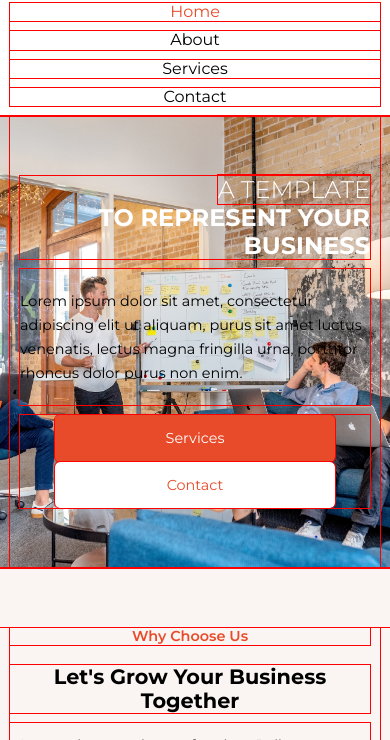
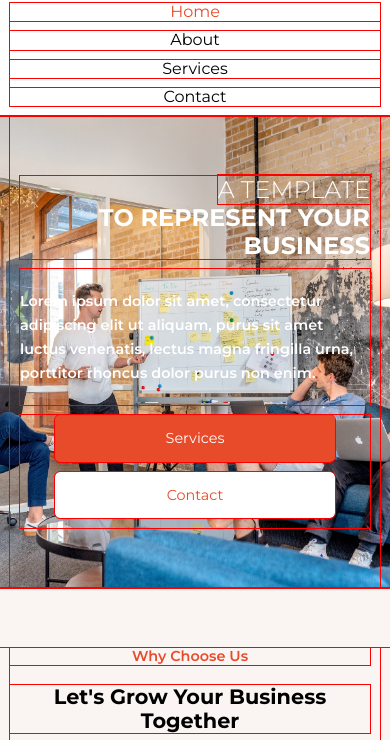
Before and after one commit to ProyectoOceanoAzul/ProyectosWeb23, a plain HTML site: page index.html in a window 390 px wide. Shown: the part 57-797 px from the top of the page. Drawn offline with nearby package versions, Linux system fonts and the light colour scheme.

Commit message:
Update estilos.css

```diff
--- a/css/estilos.css
+++ b/css/estilos.css
@@ -414,12 +414,6 @@ div.fila__botones a.btn{
 
 
 
-
-
-
-
-
-
 /**********************************************/
 /*contenedor__sectionprojects*/
 section.contenedor__sectionp4homeprojects{
@@ -563,9 +557,6 @@ div.sectionp4homeprojects__fila div.card3 p
 
 
 
-
-
-
 /**********************************************/
 /*contenedor__section5homecontact*/
 section.contenedor__section5homecontact{
@@ -652,9 +643,6 @@ div.bannersection div.contenedor ul li a{
 
 
 
-
-
-
 section.contenedor__seccion2about{
     height: 100%;
     background-color: #f7efeb98;
@@ -678,8 +666,6 @@ div.contenedor div.seccion2about__lado1 ul li{
 }
 
 
-
-
 div.contenedor div.seccion2about__lado2{
     float: right;
     width: 40%;
@@ -693,10 +679,6 @@ div.contenedor div.seccion2about__lado2 img{
 div.seccion2about__lado1 div.fila__botones{
     text-align: left;
 }
-
-
-
-
 
 
 
@@ -1036,9 +1018,6 @@ div.section4services__lado1 div.fila__botones{
 
 
 
-
-
-
 /**********************************************/
 /**********************************************/
 /**********************************************/
@@ -1112,12 +1091,6 @@ div.referencia3 div.referencia__lado2 p
 
 
 
-
-
-
-
-
-
 /**************************************/
 /*Responsive*/
 @media only screen and  (max-width: 575.98px) and
@@ -1169,7 +1142,8 @@ section.contenedor__section1homebanner{
 
     div.section1homebanner p{
         font-size: 0.9rem;
-        color: var(--colorEstilo3);
+        color: var(--colorEstilo1);
+        font-weight: 600;
     }
 
 
@@ -1180,8 +1154,13 @@ section.contenedor__section1homebanner{
     div.section1homebanner div.fila__botones a{
         margin: 0;
         width: 80%;
-        margin-bottom: 10px;
-    }
+        margin-bottom: 10px!important;
+    }
+
+
+
+
+
 
     /*
         div.section1homebanner div.fila__botones a.btn{
```
